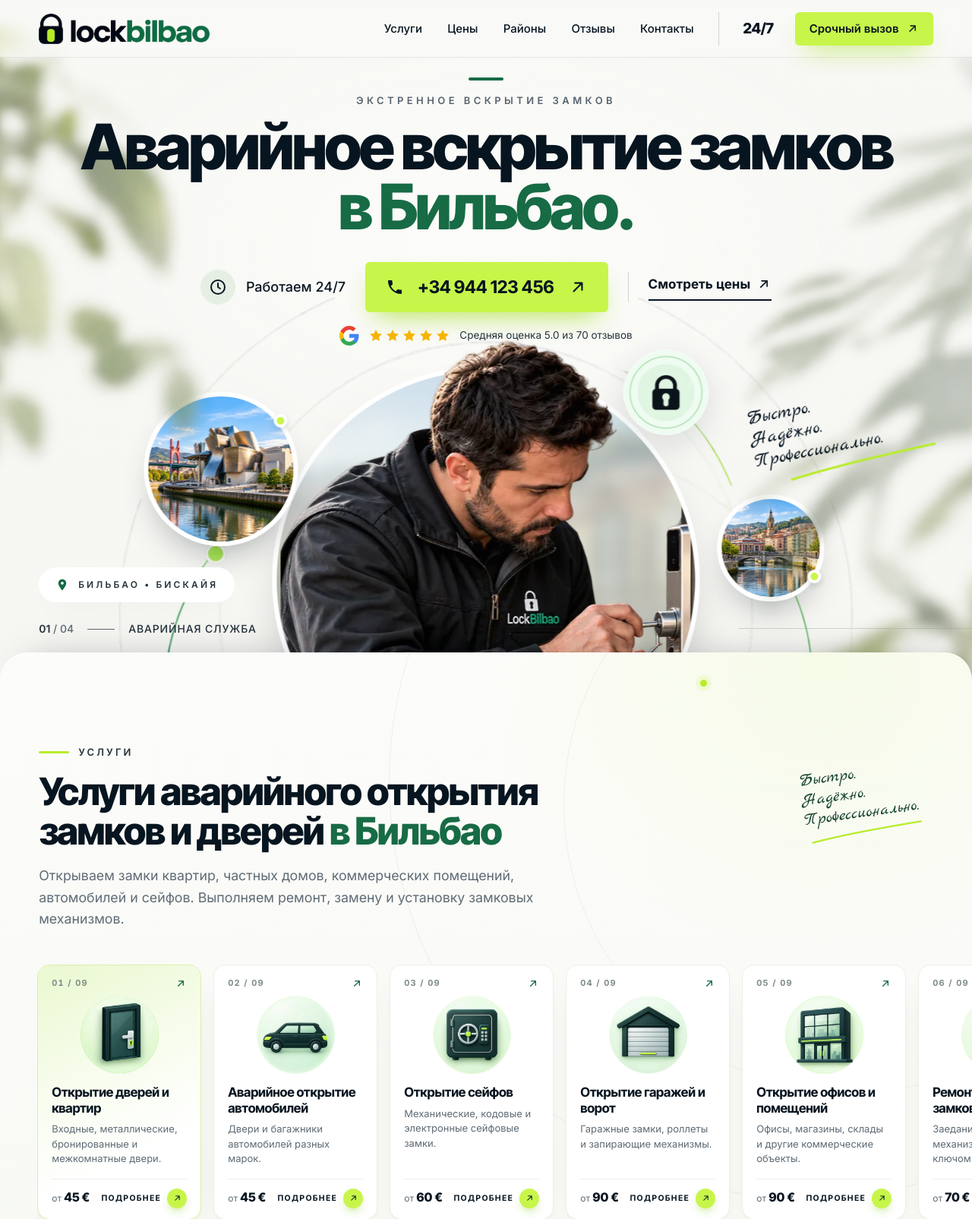
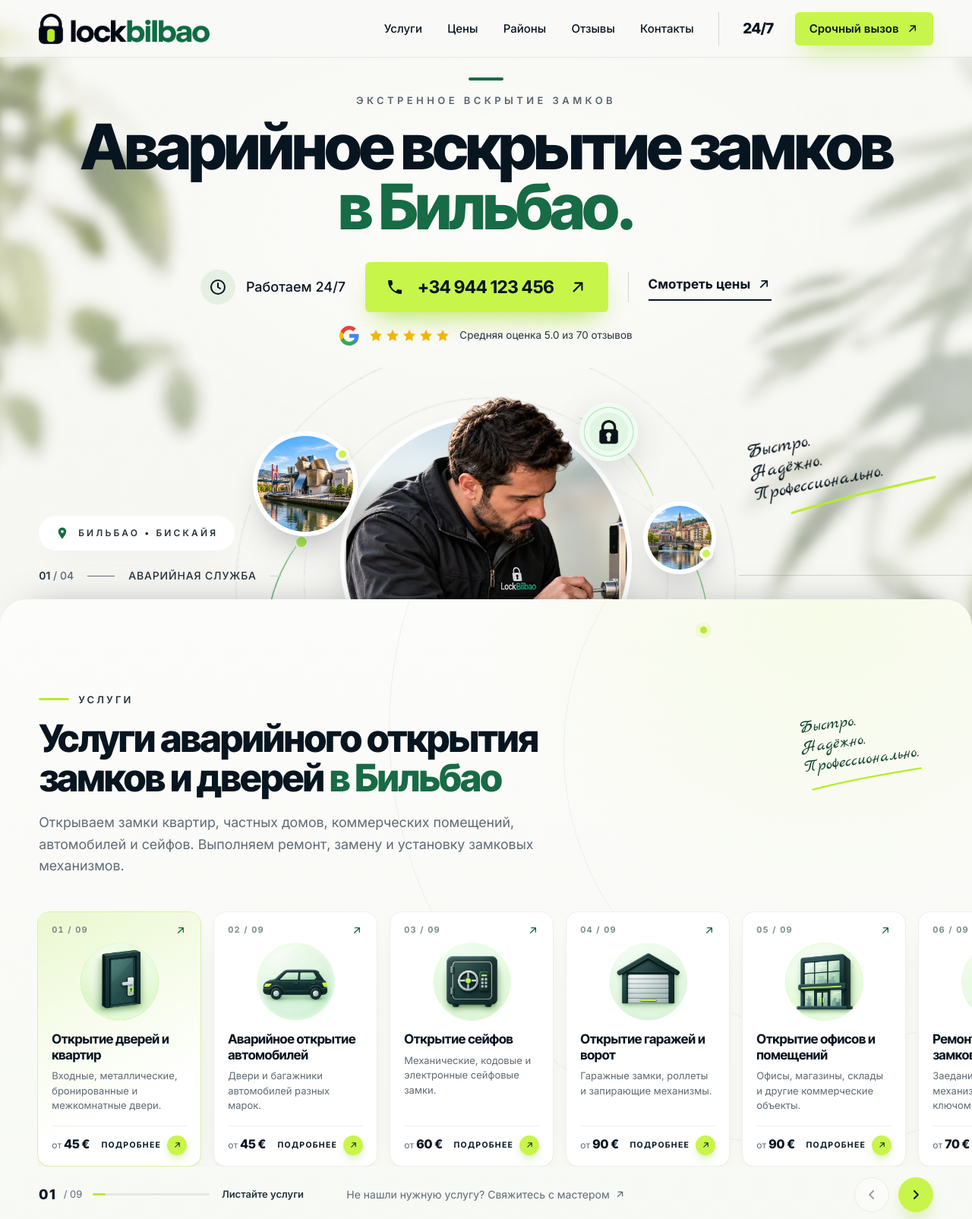
Before and after one commit to underproger/lockbilbao, a PHP site: page / in a window 1280 px wide. Shown: the top 1605 px of the page at 76% size. Run offline with PHP 8.4, Linux system fonts and the light colour scheme.

Commit message:
Hero: фото мастера меньше, зазор до строки с кнопками
- Между строкой с кнопками и макушкой мастера — зазор --hair-gap (28–56px по высоте экрана),
  круг подбирается под высоту с учётом этого зазора
- Нижний предел круга снижен до clamp(300px, 30vw, 460px), поэтому на ноутбуках
  hero почти целиком помещается в экран
- Чип «Бильбао • Бискайя» не опускается к счётчику «01 / 04»

Co-Authored-By: Claude Opus 5.5 <noreply@anthropic.com>
Claude-Session: https://claude.ai/code/session_01Eg5kccR5BfBfYojTLhf5R6

```diff
--- a/css/style.css
+++ b/css/style.css
@@ -269,6 +269,8 @@ section[id], [id^="guide-"] { scroll-margin-top: calc(var(--header-h) + 16px); }
   --D: var(--Dw);
   --stage-h: calc(var(--Dw) * .74); /* базовая высота сцены (видимая часть круга) */
   --stage-gap: 0px;                  /* свободное место над сценой, когда экран выше композиции */
+  --Dmin: clamp(300px, 30vw, 460px); /* меньше круг не становится — на низких экранах hero тогда выше окна */
+  --hair-gap: clamp(28px, 4svh, 56px); /* зазор между строкой с кнопками и макушкой мастера (она выше круга на .08D) */
   position: relative;
   overflow: hidden;
   display: flex; flex-direction: column;
@@ -443,13 +445,17 @@ section[id], [id^="guide-"] { scroll-margin-top: calc(var(--header-h) + 16px); }
 }
 
 /* Сцена заполняет экран по высоте: .hero__stage — size-контейнер, 100cqh = высота, оставшаяся под заголовком.
-   Круг растёт до этой высоты (но не шире 52vw и не больше 920px); если упёрлись в предел — остаток уходит отступом сверху. */
+   Видимая часть композиции по высоте: макушка мастера (.08D над кругом) + .74D круга + зазор --hair-gap над макушкой.
+   Круг подбирается под эту высоту (не шире 52vw и не больше 920px); если упёрлись в предел — остаток уходит отступом сверху. */
 @supports (container-type: size) {
   .hero__stage { container-type: size; }
   .hero {
-    --D: max(var(--Dw), min(100cqh / .74, 52vw, 920px));
+    --D: min((100cqh - var(--hair-gap)) / .82, 52vw, 920px);
+    --stage-h: calc(var(--Dmin) * .82 + var(--hair-gap));
     --stage-gap: max(0px, 100cqh - var(--D) * .74);
   }
+  /* при небольшом круге чип опускается к счётчику «01 / 04» — держим его выше */
+  .stage__chip { top: min(var(--stage-gap) + var(--D) * .47, 100cqh - 150px); }
 }
 
 /* Hero entrance — единственная оркестрованная анимация */
@@ -1686,7 +1692,9 @@ input[type="file"]:focus-visible + .file, .field:focus-within .file { border-col
   .hero { --Dw: min(56vw, 480px); --stage-h: calc(var(--Dw) * 1.06 + 70px); }
   @supports (container-type: size) {
     .hero {
-      --D: max(var(--Dw), min((100cqh - 70px) / 1.06, 60vw, 600px)); /* 60vw — боковые фото не выходят за экран */
+      /* 1.14 = .08 (макушка) + 1.06 (круг и подпись); 60vw — боковые фото не выходят за экран */
+      --D: min((100cqh - 70px - var(--hair-gap)) / 1.14, 60vw, 600px);
+      --stage-h: calc(var(--Dw) * 1.14 + 70px + var(--hair-gap));
       --stage-gap: max(0px, 100cqh - var(--D) * 1.06 - 70px);
     }
   }
```
